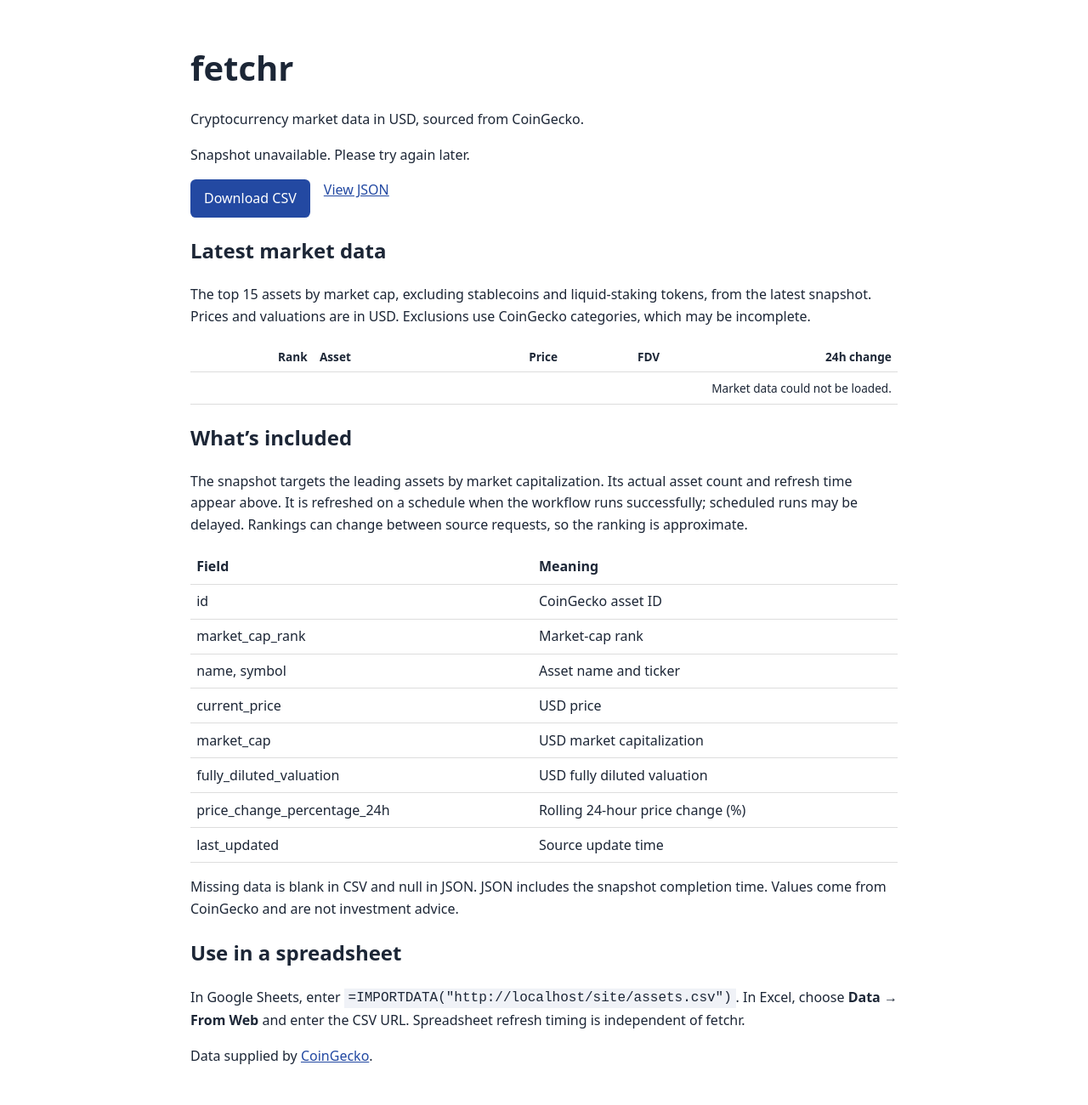
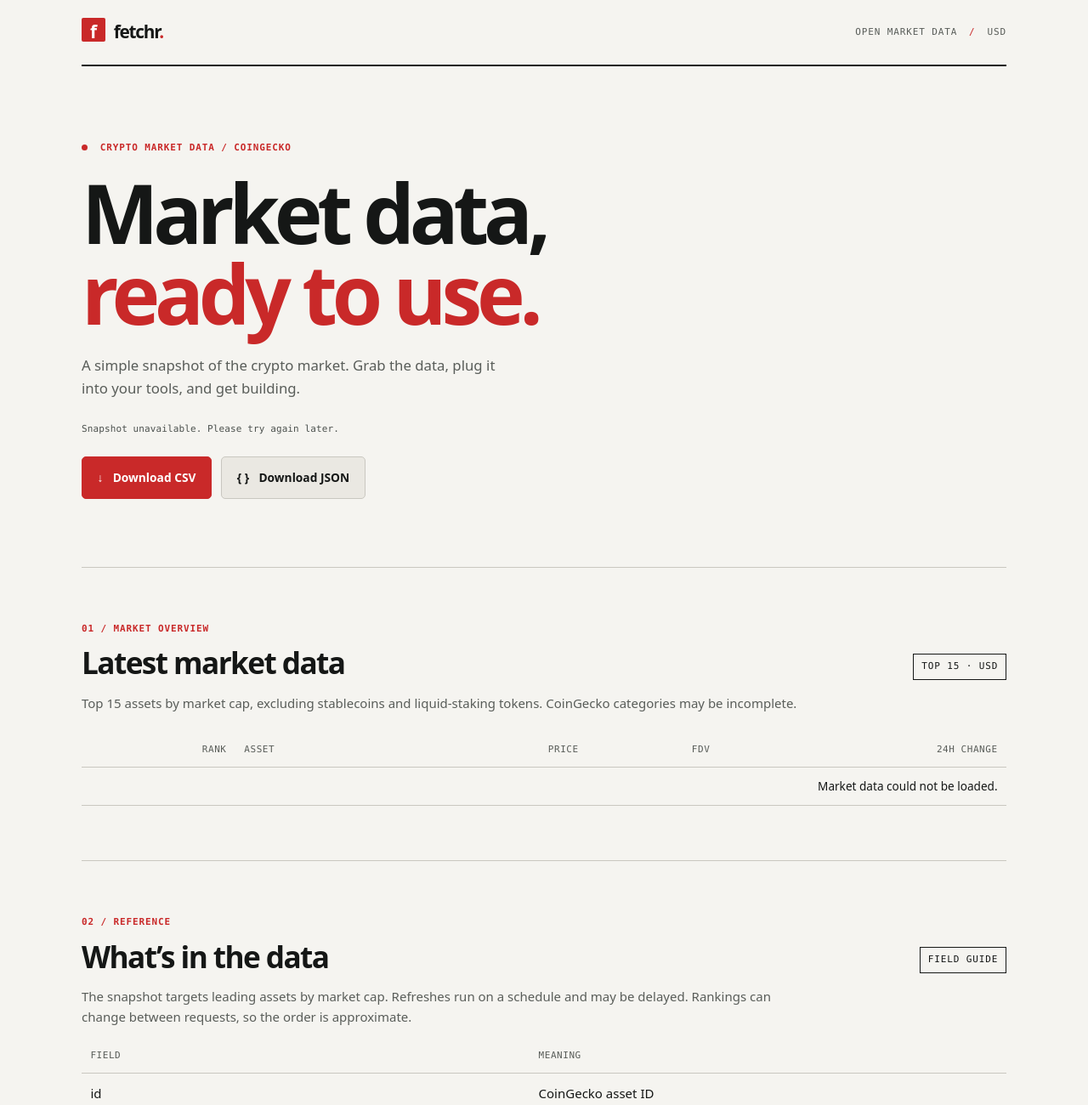
Before and after one commit to Spofas/fetchr, a plain HTML site: page site/index.html in a window 1280 px wide. Shown: the top 1300 px of the page at 85% size. Drawn offline with Linux system fonts and the light colour scheme; no server answers.

Commit message:
Refresh site design and add JSON download

```diff
--- a/site/index.html
+++ b/site/index.html
@@ -5,39 +5,80 @@
   <meta name="viewport" content="width=device-width, initial-scale=1">
   <title>fetchr — crypto market data</title>
   <style>
-    body { font: 16px/1.6 system-ui, sans-serif; max-width: 52rem; margin: 3rem auto; padding: 0 1.25rem; color: #1c2636; }
-    a { color: #2349a2; } h1 { font-size: 2.5rem; margin-bottom: 0; }
-    .links { display: flex; gap: 1rem; flex-wrap: wrap; } .button { background: #2349a2; color: white; padding: .6rem 1rem; border-radius: .4rem; text-decoration: none; }
-    code { overflow-wrap: anywhere; background: #f0f2f7; padding: .15rem .3rem; }
-    table { border-collapse: collapse; width: 100%; } th, td { text-align: left; padding: .45rem; border-bottom: 1px solid #ddd; }
-    .market-table { font-size: .85rem; font-variant-numeric: tabular-nums; }
+    :root { color-scheme: light; --bg: #f5f4f0; --panel: #eae8e2; --line: #c9c7c0; --text: #151716; --muted: #595d59; --accent: #c92929; }
+    * { box-sizing: border-box; }
+    body { font: 15px/1.6 system-ui, sans-serif; max-width: 72rem; margin: auto; padding: 0 2rem; background: var(--bg); color: var(--text); }
+    a { color: var(--accent); } a:focus-visible { outline: 2px solid var(--accent); outline-offset: 4px; }
+    .site-header, footer { display: flex; justify-content: space-between; align-items: center; gap: 1rem; }
+    .site-header { min-height: 78px; border-bottom: 2px solid var(--text); }
+    .brand { color: var(--text); text-decoration: none; font-size: 1.3rem; font-weight: 750; letter-spacing: -.06em; }
+    .brand-mark { display: inline-grid; place-items: center; width: 28px; height: 28px; margin-right: .35rem; border-radius: 2px; background: var(--accent); color: #fff; letter-spacing: 0; }
+    .brand-dot, .slash { color: var(--accent); }
+    .header-note, .eyebrow, .section-badge, .snapshot-status { font: 11px/1.5 ui-monospace, SFMono-Regular, Consolas, monospace; letter-spacing: .08em; }
+    .header-note { color: var(--muted); } .header-note span { color: var(--accent); margin: 0 .4rem; }
+    .hero { padding: 5.5rem 0 5rem; border-bottom: 1px solid var(--line); background-image: linear-gradient(90deg, transparent 99.8%, #e1dfd9 100%); background-size: 12.5% 100%; }
+    .eyebrow { color: var(--accent); font-weight: 650; margin: 0 0 1.2rem; }
+    .status-dot { display: inline-block; width: 7px; height: 7px; background: var(--accent); border-radius: 50%; margin-right: .45rem; }
+    h1 { font-size: clamp(3rem, 7.5vw, 6rem); line-height: .99; letter-spacing: -.065em; margin: 0; }
+    h1 span { color: var(--accent); } h2 { font-size: clamp(1.65rem, 3vw, 2.2rem); letter-spacing: -.045em; line-height: 1.15; margin: 0; }
+    .hero-copy { color: var(--muted); font-size: 1.05rem; max-width: 31rem; margin: 1.6rem 0; }
+    .snapshot-status { color: #4c514e; margin: 0 0 1.5rem; letter-spacing: .01em; }
+    .links { display: flex; gap: .7rem; flex-wrap: wrap; }
+    .button { display: inline-flex; align-items: center; gap: .7rem; padding: .8rem 1.1rem; border: 1px solid var(--line); border-radius: 5px; font-size: .86rem; font-weight: 700; text-decoration: none; transition: border-color .15s, background .15s; }
+    .button.primary { background: var(--accent); color: #fff; border-color: var(--accent); } .button.primary:hover { background: #9f1f1f; }
+    .button.secondary { color: var(--text); background: var(--panel); } .button.secondary:hover { border-color: var(--accent); }
+    .market-section, .documentation, .spreadsheet { padding: 4rem 0; border-bottom: 1px solid var(--line); }
+    .section-heading { display: flex; align-items: end; justify-content: space-between; gap: 1rem; } .section-heading .eyebrow { margin-bottom: .7rem; }
+    .section-badge { color: var(--text); white-space: nowrap; padding: .4rem .55rem; border: 1px solid var(--text); border-radius: 0; }
+    .muted { color: var(--muted); max-width: 53rem; } .footnote { font-size: .85rem; }
+    code { font-family: ui-monospace, SFMono-Regular, Consolas, monospace; overflow-wrap: anywhere; color: #202522; }
+    .code-block { background: var(--panel); border: 1px solid var(--line); border-left: 3px solid var(--accent); padding: 1rem 1.2rem; font-size: .85rem; }
+    table { border-collapse: collapse; width: 100%; } th, td { text-align: left; padding: .7rem .65rem; border-bottom: 1px solid var(--line); }
+    th { color: var(--muted); font: 11px/1.5 ui-monospace, SFMono-Regular, Consolas, monospace; text-transform: uppercase; letter-spacing: .05em; }
+    .market-table { font-size: .85rem; font-variant-numeric: tabular-nums; margin-top: 1.5rem; }
+    .market-table tbody tr:hover { background: #e8e6e1; }
     .market-table th:not(:nth-child(2)), .market-table td:not(:nth-child(2)) { text-align: right; }
     .asset-name { display: flex; gap: .5rem; align-items: center; } .asset-icon { width: 24px; height: 24px; border-radius: 50%; }
-    @media (max-width: 680px) { .market-table thead { display: none; } .market-table tr { display: block; border-bottom: 1px solid #ddd; padding: .5rem 0; } .market-table td, .market-table td:not(:nth-child(2)) { display: flex; justify-content: space-between; text-align: right; border: 0; padding: .15rem .45rem; } .market-table td::before { content: attr(data-label); font-weight: 600; } }
+    footer { padding: 2rem 0 3rem; color: var(--muted); font-size: .8rem; } footer p { margin: 0; } .footer-brand { font-size: 1.1rem; }
+    @media (max-width: 680px) { body { padding: 0 1.1rem; } .header-note { font-size: 9px; } .hero { padding: 4rem 0; } .market-section, .documentation, .spreadsheet { padding: 3rem 0; } .section-badge { font-size: 9px; } .market-table thead { display: none; } .market-table tr { display: block; border-bottom: 1px solid var(--line); padding: .65rem 0; } .market-table td, .market-table td:not(:nth-child(2)) { display: flex; justify-content: space-between; align-items: center; gap: 1rem; text-align: right; border: 0; padding: .15rem .45rem; } .market-table td::before { content: attr(data-label); color: var(--muted); font-weight: 500; } }
   </style>
 </head>
 <body>
-  <h1>fetchr</h1>
-  <p>Cryptocurrency market data in USD, sourced from CoinGecko.</p>
-  <p id="status">Checking snapshot freshness…</p>
-  <p class="links"><a class="button" href="assets.csv" download>Download CSV</a><a href="assets.json">View JSON</a></p>
-  <h2>Latest market data</h2>
-  <p>The top 15 assets by market cap, excluding stablecoins and liquid-staking tokens, from the latest snapshot. Prices and valuations are in USD. Exclusions use CoinGecko categories, which may be incomplete.</p>
+  <header class="site-header"><a class="brand" href="./"><span class="brand-mark" aria-hidden="true">f</span> fetchr<span class="brand-dot">.</span></a><span class="header-note">OPEN MARKET DATA <span aria-hidden="true">/</span> USD</span></header>
+  <main>
+  <section class="hero">
+    <p class="eyebrow"><span class="status-dot" aria-hidden="true"></span> CRYPTO MARKET DATA <span class="slash">/</span> COINGECKO</p>
+    <h1>Market data,<br><span>ready to use.</span></h1>
+    <p class="hero-copy">A simple snapshot of the crypto market. Grab the data, plug it into your tools, and get building.</p>
+    <p id="status" class="snapshot-status" aria-live="polite">Checking snapshot freshness…</p>
+    <div class="links"><a class="button primary" href="assets.csv" download><span aria-hidden="true">↓</span> Download CSV</a><a class="button secondary" href="assets.json" download><span aria-hidden="true">{ }</span> Download JSON</a></div>
+  </section>
+  <section class="market-section" aria-labelledby="market-heading">
+  <div class="section-heading"><div><p class="eyebrow">01 <span class="slash">/</span> MARKET OVERVIEW</p><h2 id="market-heading">Latest market data</h2></div><span class="section-badge">TOP 15 · USD</span></div>
+  <p class="muted">Top 15 assets by market cap, excluding stablecoins and liquid-staking tokens. CoinGecko categories may be incomplete.</p>
     <table class="market-table"><thead><tr><th scope="col">Rank</th><th scope="col">Asset</th><th scope="col">Price</th><th scope="col">FDV</th><th scope="col">24h change</th></tr></thead>
       <tbody id="market-data"><tr><td colspan="5">Loading market data…</td></tr></tbody>
     </table>
-  <h2>What’s included</h2>
-  <p>The snapshot targets the leading assets by market capitalization. Its actual asset count and refresh time appear above. It is refreshed on a schedule when the workflow runs successfully; scheduled runs may be delayed. Rankings can change between source requests, so the ranking is approximate.</p>
+  </section>
+  <section class="documentation" aria-labelledby="fields-heading">
+  <div class="section-heading"><div><p class="eyebrow">02 <span class="slash">/</span> REFERENCE</p><h2 id="fields-heading">What’s in the data</h2></div><span class="section-badge">FIELD GUIDE</span></div>
+  <p class="muted">The snapshot targets leading assets by market cap. Refreshes run on a schedule and may be delayed. Rankings can change between requests, so the order is approximate.</p>
   <table><thead><tr><th>Field</th><th>Meaning</th></tr></thead><tbody>
     <tr><td>id</td><td>CoinGecko asset ID</td></tr><tr><td>market_cap_rank</td><td>Market-cap rank</td></tr>
     <tr><td>name, symbol</td><td>Asset name and ticker</td></tr><tr><td>current_price</td><td>USD price</td></tr>
     <tr><td>market_cap</td><td>USD market capitalization</td></tr><tr><td>fully_diluted_valuation</td><td>USD fully diluted valuation</td></tr>
     <tr><td>price_change_percentage_24h</td><td>Rolling 24-hour price change (%)</td></tr><tr><td>last_updated</td><td>Source update time</td></tr>
   </tbody></table>
-  <p>Missing data is blank in CSV and null in JSON. JSON includes the snapshot completion time. Values come from CoinGecko and are not investment advice.</p>
-  <h2>Use in a spreadsheet</h2>
-  <p>In Google Sheets, enter <code id="sheet-formula">=IMPORTDATA("URL_TO_ASSETS_CSV")</code>. In Excel, choose <strong>Data → From Web</strong> and enter the CSV URL. Spreadsheet refresh timing is independent of fetchr.</p>
-  <p>Data supplied by <a href="https://www.coingecko.com/">CoinGecko</a>.</p>
+  <p class="muted footnote">Missing values are blank in CSV and null in JSON. JSON includes the snapshot completion time. Data is not investment advice.</p>
+  </section>
+  <section class="spreadsheet" aria-labelledby="sheet-heading"><p class="eyebrow">03 <span class="slash">/</span> CONNECT YOUR TOOLS</p>
+  <h2 id="sheet-heading">Bring it to your spreadsheet.</h2>
+  <p class="muted">In Google Sheets, paste this formula into a cell:</p>
+  <p class="code-block"><code id="sheet-formula">=IMPORTDATA("URL_TO_ASSETS_CSV")</code></p>
+  <p class="muted">In Excel, choose <strong>Data → From Web</strong> and enter the CSV URL. Spreadsheet refresh timing is independent of fetchr.</p>
+  </section>
+  </main>
+  <footer><a class="brand footer-brand" href="./">fetchr<span class="brand-dot">.</span></a><p>Data supplied by <a href="https://www.coingecko.com/">CoinGecko</a></p></footer>
   <script>
     document.getElementById('sheet-formula').textContent = '=IMPORTDATA("' + new URL('assets.csv', location.href).href + '")';
     const table = document.getElementById('market-data');
```
